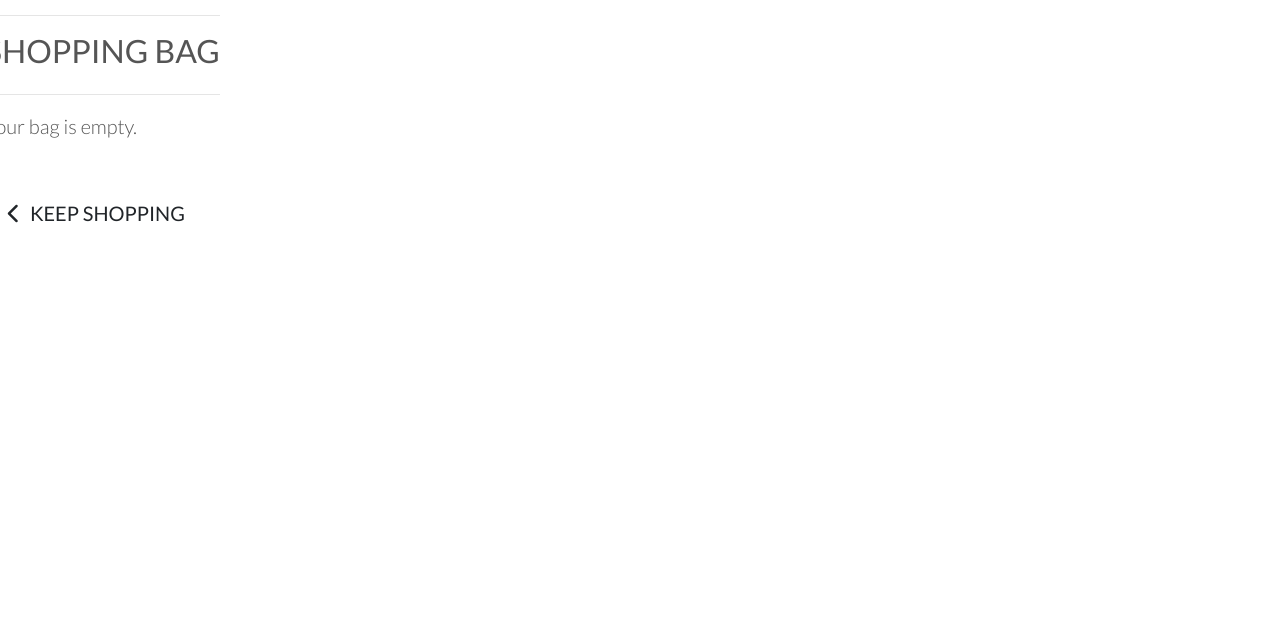
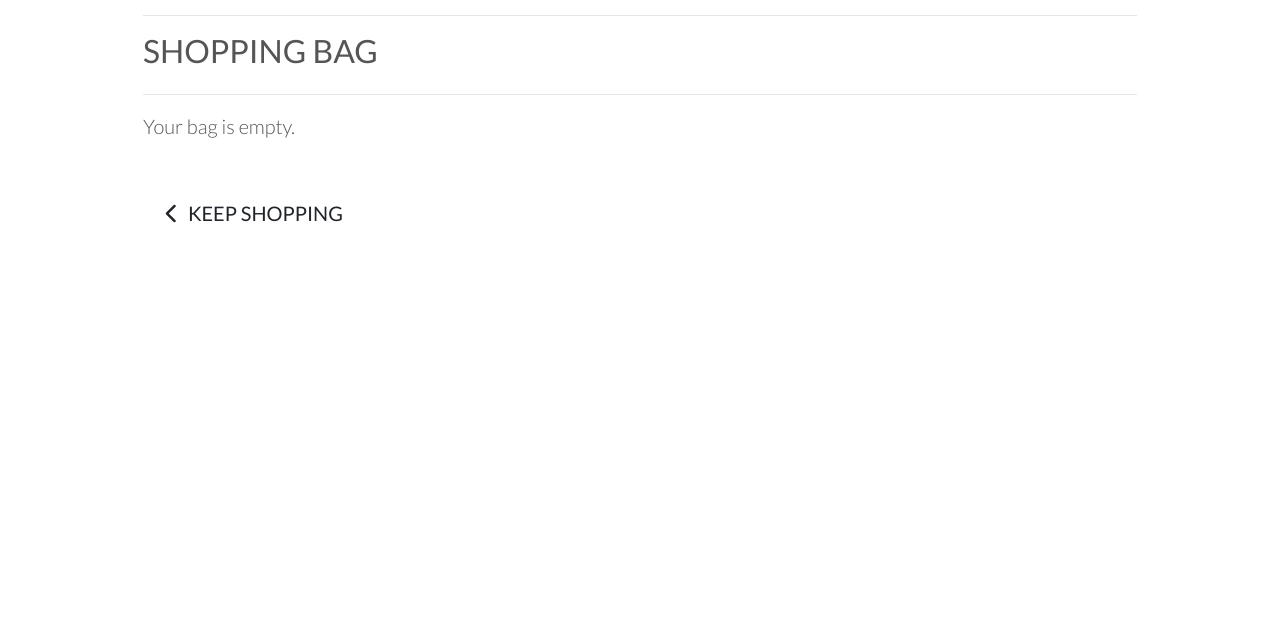
Before and after one commit to pauldmnn/e-commerce-lesson, a Django app: page /bag/ in a window 1280 px wide. Shown: the part 165-800 px from the top of the page. Run offline with Django 3.2, Linux system fonts and the light colour scheme; parts of the project's set-up code (start-up, migrations or seed data) failed here and were passed over; some libraries are stand-ins or nearby versions.

```diff
--- a/bag/templates/bag/bag.html
+++ b/bag/templates/bag/bag.html
@@ -13,9 +13,9 @@
 {% endblock %}
 {% block content %}
     <div class="overlay"></div>
-    <div class="contained mb-2">
+    <div class="container mb-2">
         <div class="row">
-            <div class="column">
+            <div class="col">
                 <hr>
                 <h2 class="logo-font mb-4">Shopping Bag</h2>
                 <hr>
@@ -23,7 +23,7 @@
         </div>
 
         <div class="row">
-            <div class="column">
+            <div class="col">
                 {% if bag_items %}
                     <div class="table-responsive rounded"></div>
                 {% else %}
```
